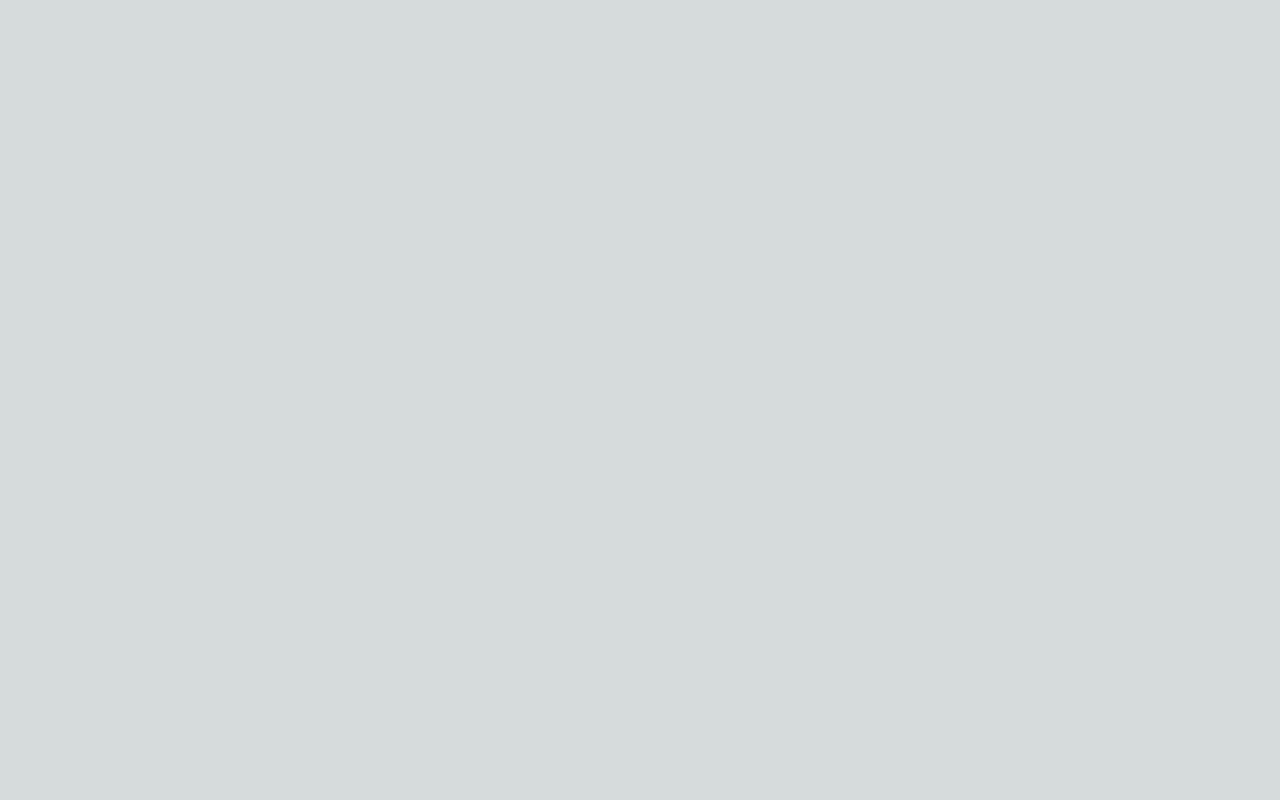
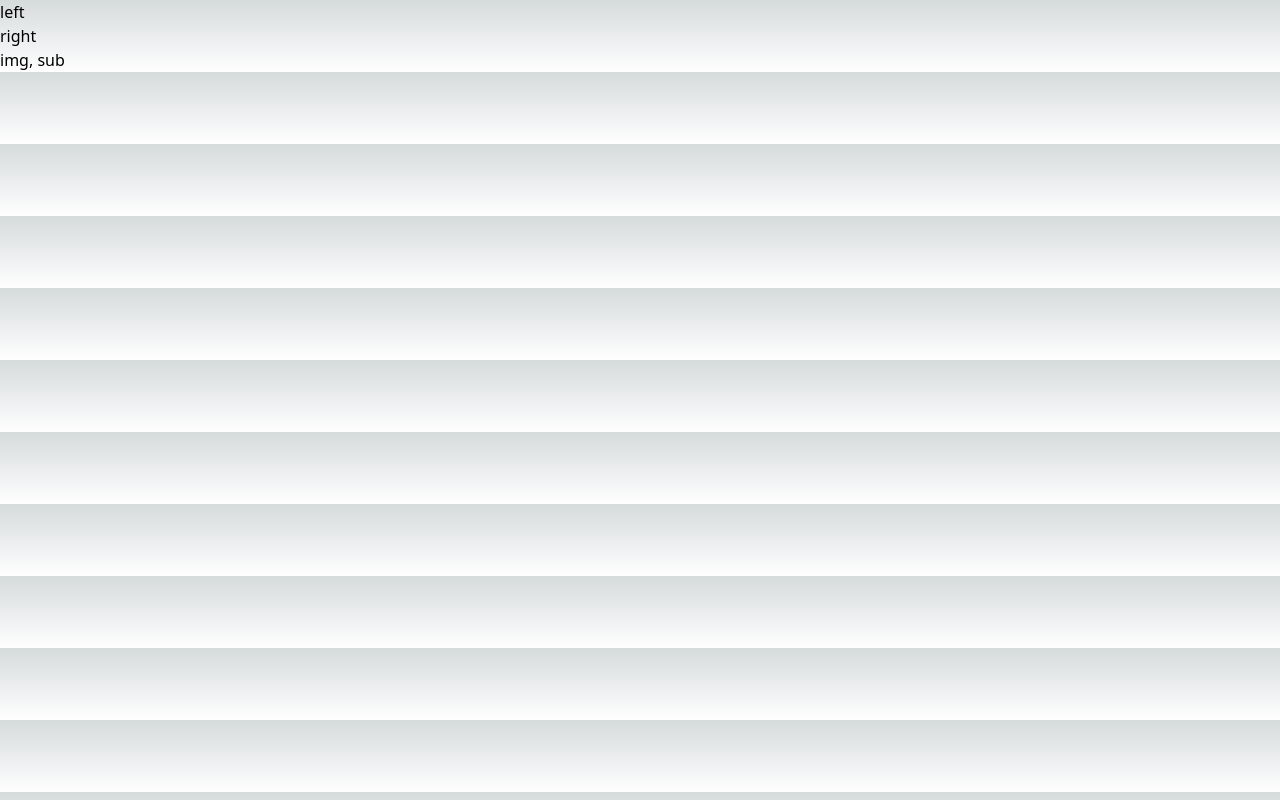
Before and after one commit to YoonJieut/YoonJieutBlog, a Next.js app: page /test in a window 1280 px wide. Built offline with nearby package versions, Linux system fonts and the light colour scheme.

Commit message:
init : tsx 레이아웃 ui 컴포넌트 생성 제작 시작

```diff
--- a/app/(pages)/test/page.tsx
+++ b/app/(pages)/test/page.tsx
@@ -1,6 +1,15 @@
+import TextAlignRight from "@/app/components/ui/Molecules/Text/TextAlignRight";
+import TextAlignLeft from "../../components/ui/Molecules/Text/TextAlignLeft";
+import ImgAndSub from "../../components/ui/Organism/Container/ImgAndSub";
+
 const TestPage = () => {
-  return <div>{/* Your page content goes here */}</div>;
-  // 여기서 미니멀 테마의 상세보기 페이지 레이아웃 작성해보기
+  return (
+    <div className="text flex flex-col">
+      <TextAlignLeft />
+      <TextAlignRight />
+      <ImgAndSub />
+    </div>
+  );
 };
 
 export default TestPage;
--- /dev/null
+++ b/app/components/ui/Molecules/Text/TextAlignLeft.tsx
@@ -0,0 +1,4 @@
+const TextAlignLeft = () => {
+  return <div>left</div>;
+};
+export default TextAlignLeft;
--- /dev/null
+++ b/app/components/ui/Molecules/Text/TextAlignRight.tsx
@@ -0,0 +1,4 @@
+const TextAlignRight = () => {
+  return <div>right</div>;
+};
+export default TextAlignRight;
--- /dev/null
+++ b/app/components/ui/Organism/Container/ImgAndSub.tsx
@@ -0,0 +1,4 @@
+const ImgAndSub = () => {
+  return <div>img, sub</div>;
+};
+export default ImgAndSub;
```
